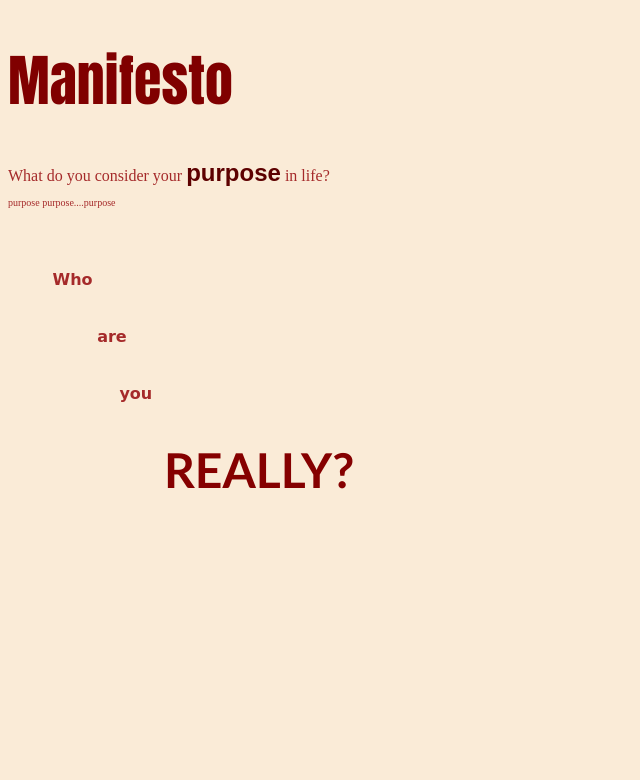
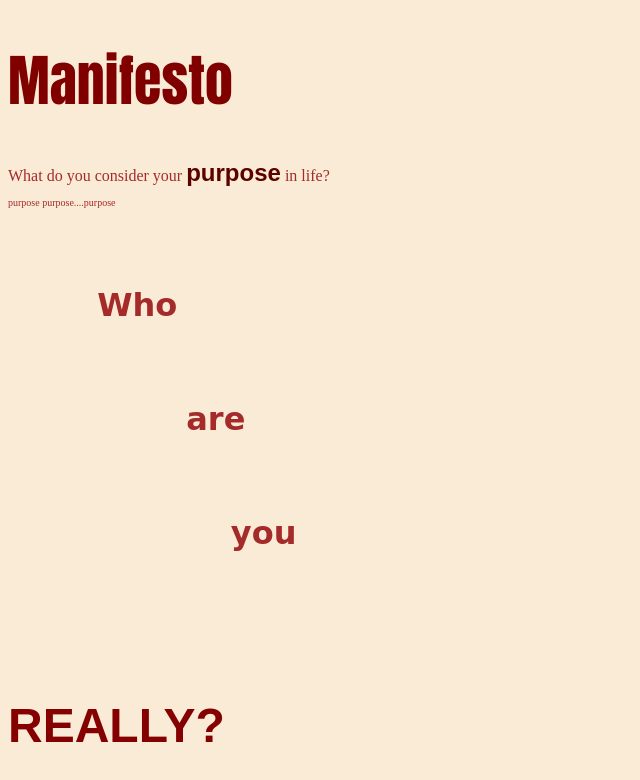
Before and after one commit to KCroom03/Assignments, a plain HTML site: page manifesto.html in a window 1280 px wide. Shown: the whole page, without its empty margins (0-640 px from the left). Drawn offline with Linux system fonts and the light colour scheme.

Commit message:
Font edits

```diff
--- a/manifesto.html
+++ b/manifesto.html
@@ -21,7 +21,7 @@
             font-size: 300% ;
             color: rgb(133, 0, 0);
             font-weight: bolder;
-            font-family: 'Gill Sans', 'Gill Sans MT', Calibri, 'Trebuchet MS', sans-serif;
+            font-family: fantasy;
         }
         .different2 {
             font-size: x-large;
@@ -33,7 +33,7 @@
             color: antiquewhite;
         }
         pre {
-            font-size: 100% ;
+            font-size: 200% ;
             font-weight: bold;
             font-family: cursive;
         }
@@ -53,8 +53,9 @@
               <br>
                     you
                    <br>
+                        </pre>
                             <span class="different">REALLY?</span> </p2>
-</pre>
+
 <!---My name is Keaton , I am lost, I don't know what i'm doing, but I'm going to try and be good at this.
 This is at a face level, an assignment my brain was not ready for. So much is happening and I am overwhelmed.
 Is this a manifesto or words of my own, I think it could be both. -->
```
